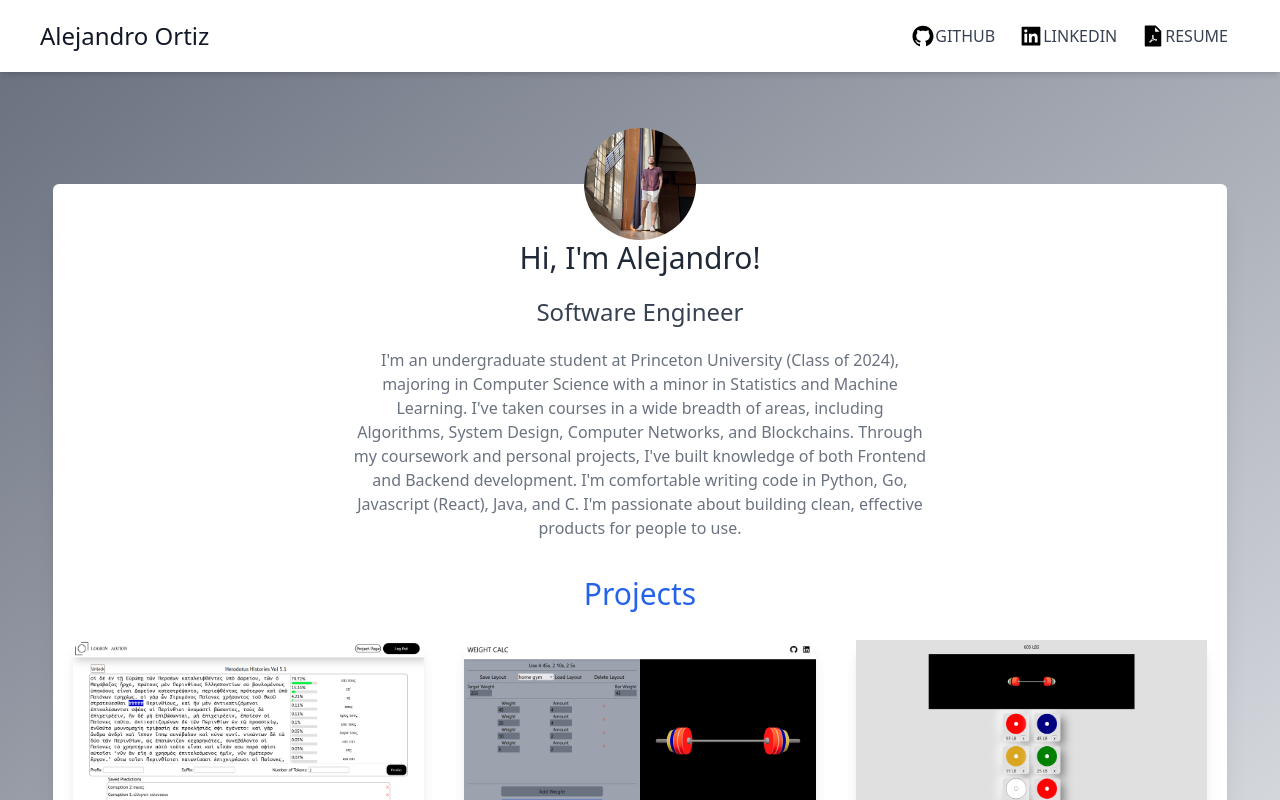
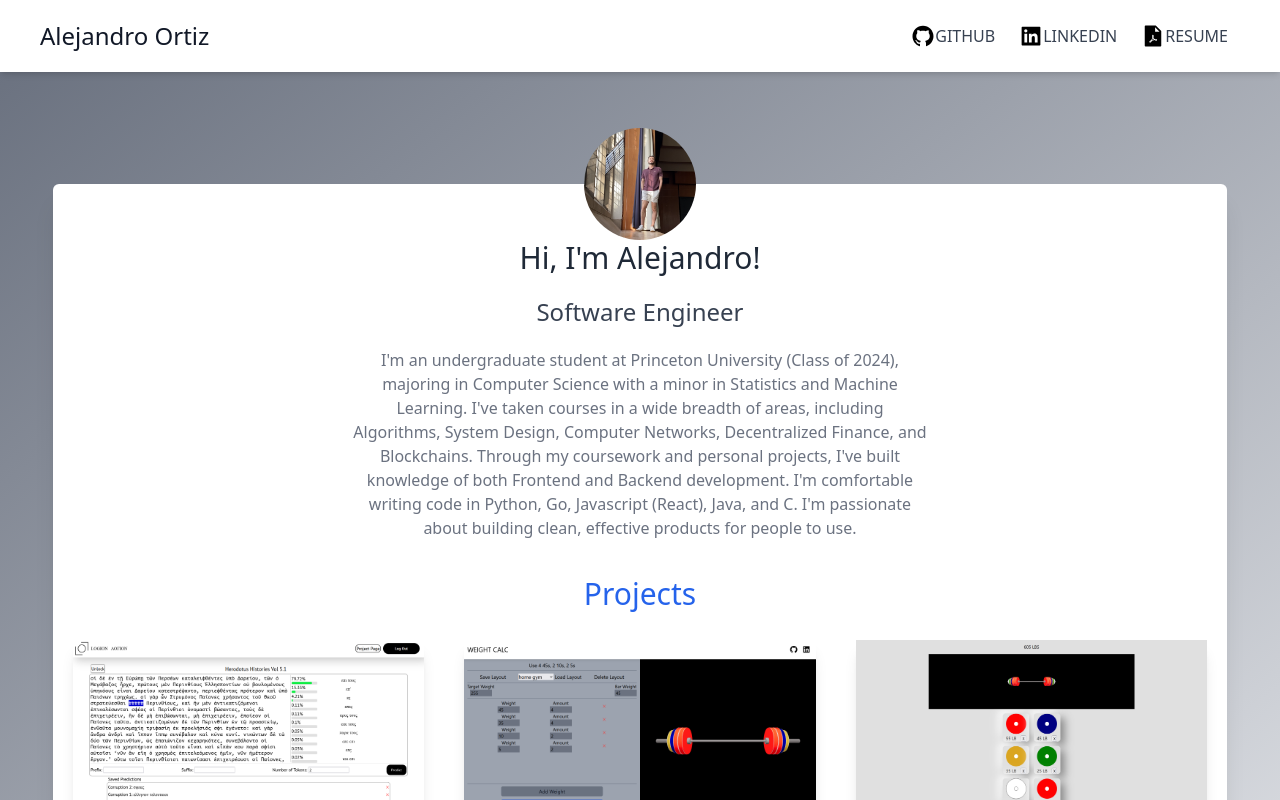
Before and after one commit to alejandrojortiz/alejandrojortiz.github.io, a Next.js app: page / in a window 1280 px wide. Shown: the top 800 px of the page. Built offline with nearby package versions, Linux system fonts and the light colour scheme.

Commit message:
update resume and about section

```diff
--- a/pages/index.js
+++ b/pages/index.js
@@ -97,7 +97,7 @@ export default function Home() {
                   (Class of 2024), majoring in Computer Science with a minor in
                   Statistics and Machine Learning. I&apos;ve taken courses in a
                   wide breadth of areas, including Algorithms, System Design,
-                  Computer Networks, and Blockchains. Through my coursework and
+                  Computer Networks, Decentralized Finance, and Blockchains. Through my coursework and
                   personal projects, I&apos;ve built knowledge of both Frontend
                   and Backend development. I&apos;m comfortable writing code in
                   Python, Go, Javascript (React), Java, and C. I&apos;m
```
Also changed, not shown: 1 other file (tests, documents, lock files or other folders).
